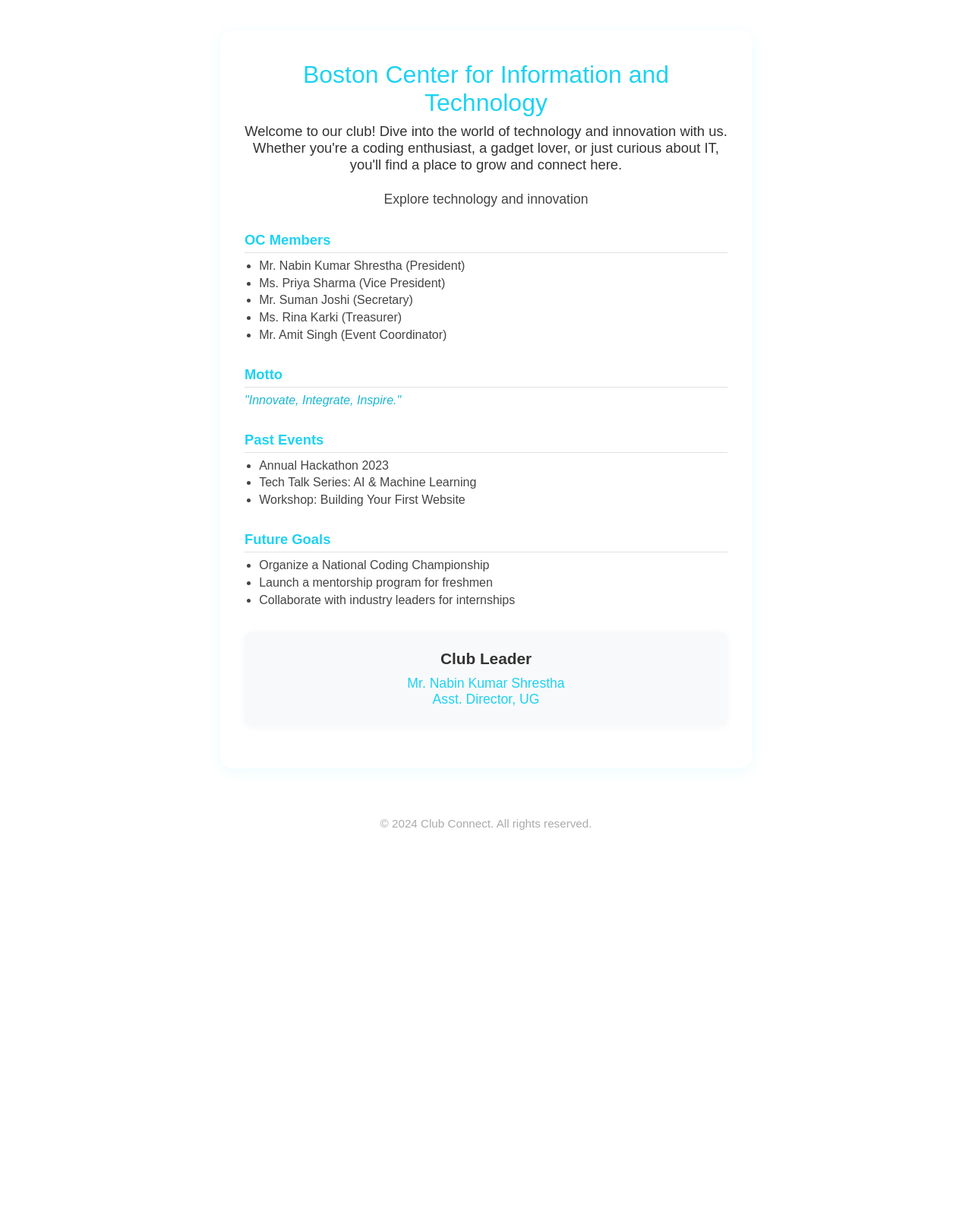
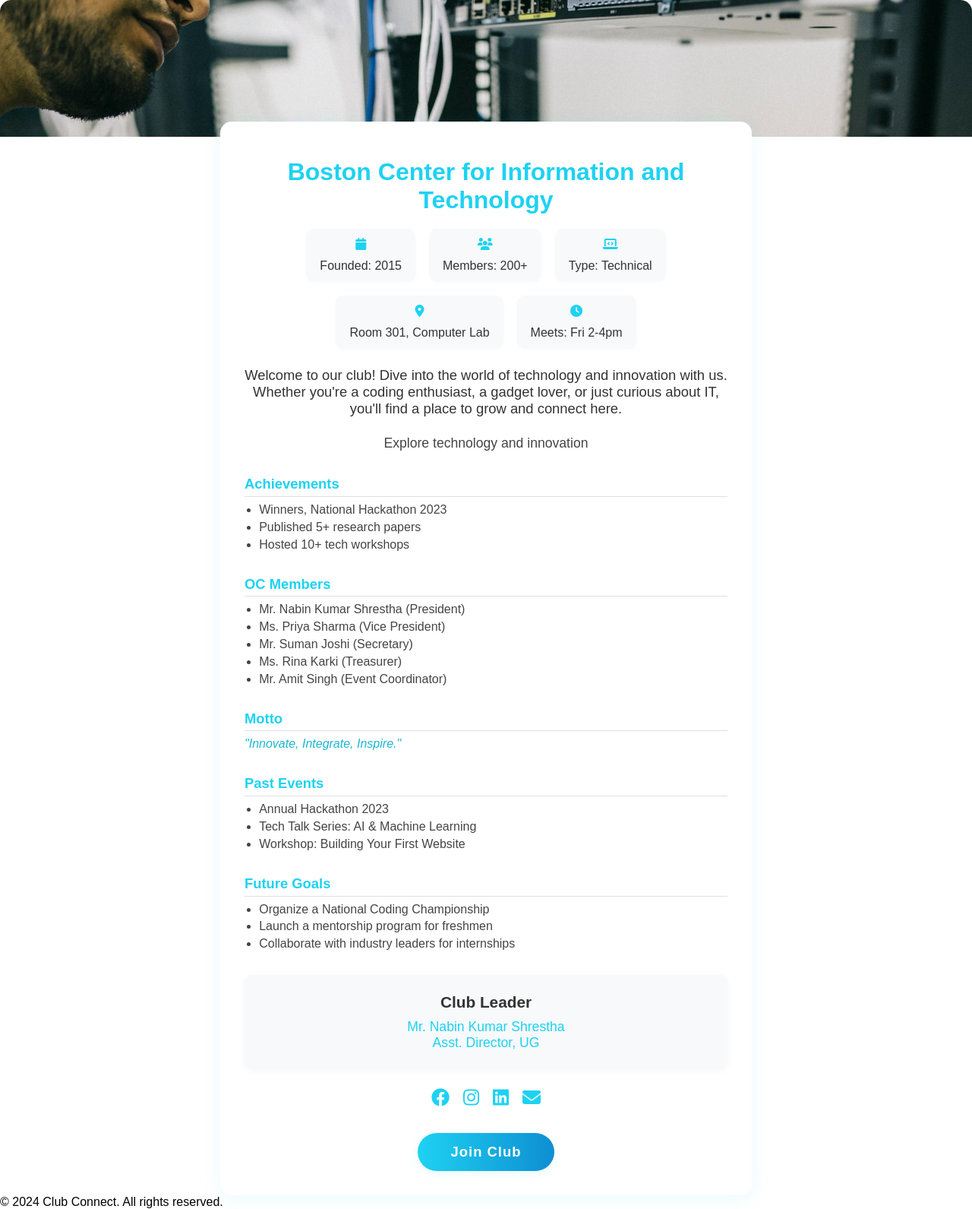
Before and after one commit to Sarjak-bit/Project1.1, a plain HTML site: page leaders/leader1.html in a window 1280 px wide. Shown: the whole page at 76% size. Before the commit the page ends 1100 px from the top, so only its background shows below. Drawn offline with Linux system fonts and the light colour scheme.

Commit message:
leader page

```diff
--- a/leaders/leader1.html
+++ b/leaders/leader1.html
@@ -5,29 +5,29 @@
     <meta name="viewport" content="width=device-width, initial-scale=1.0">
     <title>Boston Center for Information and Technology | Club Profile</title>
     <link rel="stylesheet" href="../style.css">
-    <style>
-        .club-main { max-width: 700px; margin: 40px auto 0 auto; background: white; border-radius: 15px; box-shadow: 0 4px 20px rgba(30,210,242,0.08); padding: 2.5rem 2rem 2rem 2rem; }
-        .club-title { color: #1ed2f2; font-size: 2rem; margin-bottom: 0.5rem; text-align: center; }
-        .club-welcome { color: #333; font-size: 1.15rem; margin-bottom: 1.5rem; text-align: center; font-weight: 500; }
-        .club-desc { color: #444; font-size: 1.1rem; margin-bottom: 2rem; text-align: center; }
-        .club-section { margin-bottom: 2rem; }
-        .club-section h3 { color: #1ed2f2; margin-bottom: 0.5rem; font-size: 1.15rem; border-bottom: 1px solid #e0e0e0; padding-bottom: 0.3rem; }
-        .club-section ul { margin: 0 0 0 1.2rem; padding: 0; color: #444; }
-        .club-section li { margin-bottom: 0.3rem; }
-        .club-section .motto { font-style: italic; color: #19b8d4; margin-bottom: 0.7rem; }
-        .leader-info { background: #f8f9fa; border-radius: 10px; box-shadow: 0 2px 10px rgba(0,0,0,0.04); text-align: center; padding: 1.5rem 1rem; margin-bottom: 1.5rem; }
-        .leader-info h2 { color: #333; margin-bottom: 10px; font-size: 1.3rem; }
-        .leader-info p { color: #1ed2f2; font-size: 1.1rem; margin: 0; }
-        .club-footer { text-align: center; color: #aaa; font-size: 0.95rem; margin-top: 40px; padding: 1.5rem 0 0.5rem 0; }
-        .back-link { color: #1ed2f2; text-decoration: none; font-weight: 500; margin-bottom: 1.5rem; display: inline-block; }
-        .back-link:hover { text-decoration: underline; }
-    </style>
+    <link rel="stylesheet" href="https://cdnjs.cloudflare.com/ajax/libs/font-awesome/6.4.2/css/all.min.css"/>
 </head>
 <body>
+    <div class="club-banner" style="background-image:url('../clubs/IT.jpg'); background-size:cover;"></div>
     <main class="club-main">
         <div class="club-title">Boston Center for Information and Technology</div>
+        <div class="club-attributes">
+            <div class="club-attr"><i class="fa-solid fa-calendar"></i> <span>Founded: 2015</span></div>
+            <div class="club-attr"><i class="fa-solid fa-users"></i> <span>Members: 200+</span></div>
+            <div class="club-attr"><i class="fa-solid fa-laptop-code"></i> <span>Type: Technical</span></div>
+            <div class="club-attr"><i class="fa-solid fa-location-dot"></i> <span>Room 301, Computer Lab</span></div>
+            <div class="club-attr"><i class="fa-solid fa-clock"></i> <span>Meets: Fri 2-4pm</span></div>
+        </div>
         <div class="club-welcome">Welcome to our club! Dive into the world of technology and innovation with us. Whether you're a coding enthusiast, a gadget lover, or just curious about IT, you'll find a place to grow and connect here.</div>
         <div class="club-desc">Explore technology and innovation</div>
+        <div class="club-section">
+            <h3>Achievements</h3>
+            <ul>
+                <li>Winners, National Hackathon 2023</li>
+                <li>Published 5+ research papers</li>
+                <li>Hosted 10+ tech workshops</li>
+            </ul>
+        </div>
         <div class="club-section">
             <h3>OC Members</h3>
             <ul>
@@ -63,6 +63,13 @@
             <p>Mr. Nabin Kumar Shrestha</p>
             <p>Asst. Director, UG</p>
         </div>
+        <div class="club-social">
+            <a href="#" title="Facebook"><i class="fab fa-facebook"></i></a>
+            <a href="#" title="Instagram"><i class="fab fa-instagram"></i></a>
+            <a href="#" title="LinkedIn"><i class="fab fa-linkedin"></i></a>
+            <a href="mailto:info@bictech.edu" title="Email"><i class="fa-solid fa-envelope"></i></a>
+        </div>
+        <button class="join-btn">Join Club</button>
     </main>
     <footer class="club-footer">
         &copy; 2024 Club Connect. All rights reserved.
--- a/style.css
+++ b/style.css
@@ -1,3 +1,48 @@
+html {
+    scroll-behavior: smooth;
+    -webkit-font-smoothing: antialiased;
+    -moz-osx-font-smoothing: grayscale;
+}
+
+.slider-container, .modal, nav ul, .main-search-bar {
+    will-change: transform, opacity;
+    backface-visibility: hidden;
+}
+
+.slider-container {
+    transition: transform 0.5s cubic-bezier(0.77, 0, 0.175, 1);
+}
+
+.slider-container {
+    /* Use translate3d for better GPU acceleration */
+}
+
+.slider-container {
+    /* JS: use translate3d instead of translateX for transforms */
+}
+
+.modal, .main-search-bar, nav ul {
+    transition: opacity 0.25s, top 0.25s, box-shadow 0.25s, right 0.3s;
+}
+
+@media (max-width: 900px) {
+    nav ul {
+        box-shadow: -2px 0 8px rgba(30,210,242,0.05);
+    }
+    .main-search-bar {
+        box-shadow: 0 1px 4px rgba(30,210,242,0.04);
+    }
+}
+
+button, .nav-search-btn, .hamburger-menu {
+    touch-action: manipulation;
+}
+
+body, input, button, select, textarea {
+    -webkit-font-smoothing: antialiased;
+    -moz-osx-font-smoothing: grayscale;
+}
+
 * {
     margin: 0;
     padding: 0;
@@ -1122,3 +1167,157 @@ nav ul li {
         z-index: 3000;
     }
 }
+
+.club-banner {
+    width: 100%;
+    height: 180px;
+    object-fit: cover;
+    border-radius: 15px 15px 0 0;
+    background: linear-gradient(90deg, #1ed2f2 0%, #0e8ed2 100%);
+    margin-bottom: -60px;
+}
+.club-main {
+    max-width: 700px;
+    margin: 40px auto 0 auto;
+    background: white;
+    border-radius: 15px;
+    box-shadow: 0 4px 24px rgba(30,210,242,0.10);
+    padding: 2.5rem 2rem 2rem 2rem;
+    position: relative;
+}
+.club-main {
+    padding-top: 2.5rem;
+}
+@media (max-width: 600px) {
+    .club-main { padding-top: 1.2rem; }
+}
+.club-title {
+    color: #1ed2f2;
+    font-size: 2rem;
+    margin-top: 0.5rem; /* Reduce from 60px to 0.5rem */
+    margin-bottom: 0.5rem;
+    text-align: center;
+    font-weight: 700;
+}
+.club-attributes {
+    display: flex;
+    flex-wrap: wrap;
+    justify-content: center;
+    gap: 18px;
+    margin: 1.2rem 0 1.5rem 0;
+}
+.club-attr {
+    background: #f8f9fa;
+    border-radius: 10px;
+    padding: 12px 18px;
+    min-width: 120px;
+    text-align: center;
+    box-shadow: 0 1px 4px rgba(30,210,242,0.04);
+    font-size: 1rem;
+    color: #333;
+    display: flex;
+    flex-direction: column;
+    align-items: center;
+}
+.club-attr svg, .club-attr i {
+    width: 22px;
+    height: 22px;
+    margin-bottom: 6px;
+    color: #1ed2f2;
+}
+.club-welcome {
+    color: #333;
+    font-size: 1.15rem;
+    margin-bottom: 1.5rem;
+    text-align: center;
+    font-weight: 500;
+}
+.club-desc {
+    color: #444;
+    font-size: 1.1rem;
+    margin-bottom: 2rem;
+    text-align: center;
+}
+.club-section {
+    margin-bottom: 2rem;
+}
+.club-section h3 {
+    color: #1ed2f2;
+    margin-bottom: 0.5rem;
+    font-size: 1.15rem;
+    border-bottom: 1px solid #e0e0e0;
+    padding-bottom: 0.3rem;
+}
+.club-section ul {
+    margin: 0 0 0 1.2rem;
+    padding: 0;
+    color: #444;
+}
+.club-section li {
+    margin-bottom: 0.3rem;
+}
+.club-section .motto {
+    font-style: italic;
+    color: #19b8d4;
+    margin-bottom: 0.7rem;
+}
+.leader-info {
+    background: #f8f9fa;
+    border-radius: 10px;
+    box-shadow: 0 2px 10px rgba(0,0,0,0.04);
+    text-align: center;
+    padding: 1.5rem 1rem;
+    margin-bottom: 1.5rem;
+}
+.leader-info h2 {
+    color: #333;
+    margin-bottom: 10px;
+    font-size: 1.3rem;
+}
+.leader-info p {
+    color: #1ed2f2;
+    font-size: 1.1rem;
+    margin: 0;
+}
+.club-social {
+    display: flex;
+    justify-content: center;
+    gap: 18px;
+    margin: 1.2rem 0 0.5rem 0;
+}
+.club-social a {
+    color: #1ed2f2;
+    font-size: 1.5rem;
+    transition: color 0.2s;
+}
+.club-social a:hover {
+    color: #0e8ed2;
+}
+.join-btn {
+    display: block;
+    margin: 2rem auto 0 auto;
+    background: linear-gradient(90deg, #1ed2f2 0%, #0e8ed2 100%);
+    color: #fff;
+    border: none;
+    border-radius: 28px;
+    padding: 14px 44px;
+    font-size: 1.15rem;
+    font-weight: 700;
+    cursor: pointer;
+    box-shadow: 0 2px 12px rgba(30,210,242,0.13);
+    letter-spacing: 1px;
+    transition: background 0.2s, box-shadow 0.2s, transform 0.2s;
+}
+.join-btn:hover, .join-btn:focus {
+    background: linear-gradient(90deg, #19b8d4 0%, #1ed2f2 100%);
+    box-shadow: 0 4px 20px rgba(30,210,242,0.18);
+    transform: translateY(-2px) scale(1.03);
+    outline: none;
+}
+@media (max-width: 600px) {
+    .join-btn {
+        padding: 10px 18px;
+        font-size: 1rem;
+        border-radius: 20px;
+    }
+}
```
Also changed, not shown: leaders/leader10.html (+24 -17 lines), leaders/leader2.html (+24 -17 lines), leaders/leader3.html (+24 -17 lines), leaders/leader4.html (+24 -17 lines), leaders/leader5.html (+24 -17 lines), leaders/leader6.html (+24 -17 lines), leaders/leader7.html (+24 -17 lines), leaders/leader8.html (+24 -17 lines), leaders/leader9.html (+24 -17 lines), script.js (+9 -3 lines).
